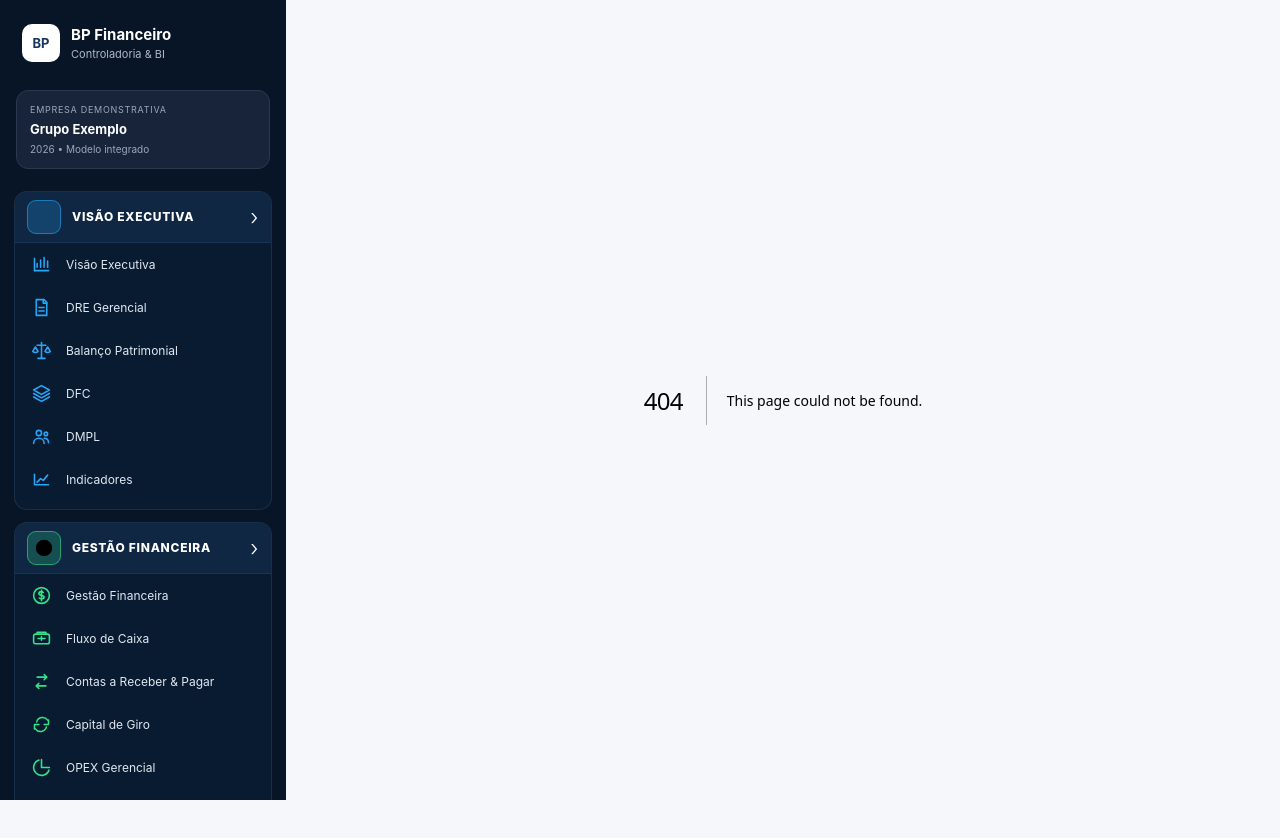
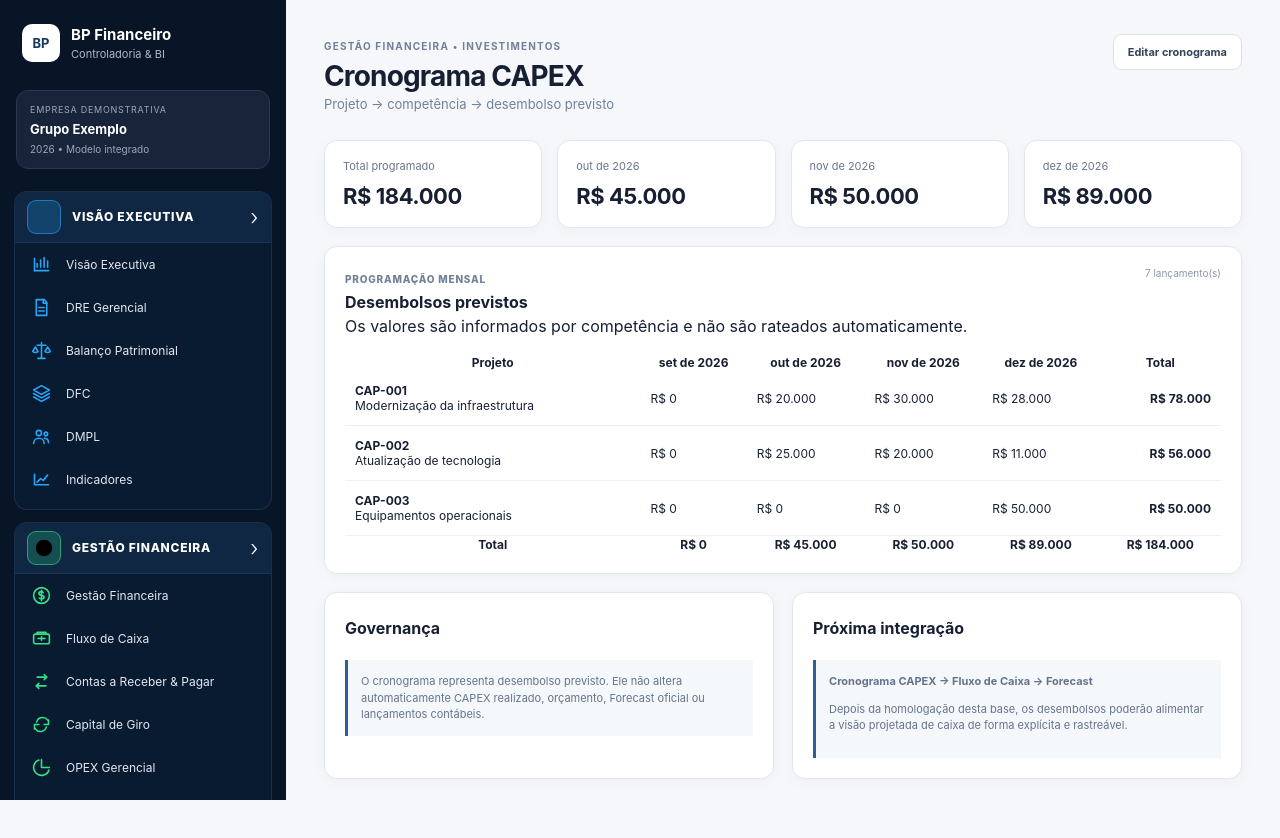
Before and after one commit to cardoso4009-byte/bp-financeiro-bi, a Next.js app: page /capex-cronograma in a window 1280 px wide. Before the commit this address had no page. Shown: the top 838 px of the page. Before the commit the page ends 800 px from the top, so only its background shows below. Built offline with nearby package versions, Linux system fonts and the light colour scheme.

Commit message:
feat: cria visao gerencial do cronograma capex

```diff
--- /dev/null
+++ b/app/capex-cronograma/page.tsx
@@ -0,0 +1,36 @@
+'use client'
+
+import { useEffect, useMemo, useState } from 'react'
+import { readCapexProjects } from '@/lib/capex-storage'
+import { readCapexSchedule, writeCapexSchedule, type CapexScheduleEntry } from '@/lib/capex-schedule'
+
+const brl=(n:number)=>n.toLocaleString('pt-BR',{style:'currency',currency:'BRL',maximumFractionDigits:0})
+const months=['2026-09','2026-10','2026-11','2026-12']
+const label=(v:string)=>{const [y,m]=v.split('-');return new Date(Number(y),Number(m)-1,1).toLocaleDateString('pt-BR',{month:'short',year:'numeric'}).replace('.','')}
+export default function CapexCronograma(){
+ const [projects]=useState(()=>readCapexProjects())
+ const [entries,setEntries]=useState<CapexScheduleEntry[]>([])
+ const [editing,setEditing]=useState(false)
+ useEffect(()=>setEntries(readCapexSchedule()),[])
+ const save=(next:CapexScheduleEntry[])=>{setEntries(next);writeCapexSchedule(next)}
+ const value=(projectId:string,competence:string)=>entries.find(e=>e.projectId===projectId&&e.competence===competence)?.plannedAmount??0
+ const setValue=(projectId:string,competence:string,v:string)=>{
+  const amount=Number(v)||0
+  const existing=entries.find(e=>e.projectId===projectId&&e.competence===competence)
+  if(existing) save(entries.map(e=>e.id===existing.id?{...e,plannedAmount:amount}:e))
+  else save([...entries,{id:`capex-sch-${Date.now()}-${projectId}-${competence}`,projectId,competence,plannedAmount:amount}])
+ }
+ const totals=useMemo(()=>months.map(m=>entries.filter(e=>e.competence===m).reduce((s,e)=>s+e.plannedAmount,0)),[entries])
+ const total=totals.reduce((a,b)=>a+b,0)
+ return <main className="bp-view bp-container">
+  <header className="bp-header"><div><small>GESTÃO FINANCEIRA • INVESTIMENTOS</small><h1>Cronograma CAPEX</h1><p>Projeto → competência → desembolso previsto</p></div><button className="secondary-btn" onClick={()=>setEditing(v=>!v)}>{editing?'Concluir edição':'Editar cronograma'}</button></header>
+  <section className="cards"><Metric label="Total programado" value={total}/>{months.slice(1).map((m,i)=><Metric key={m} label={label(m)} value={totals[i+1]}/>)}</section>
+  <section className="bp-card"><div className="bp-card-title"><div><small>PROGRAMAÇÃO MENSAL</small><h2>Desembolsos previstos</h2><p className="bp-muted">Os valores são informados por competência e não são rateados automaticamente.</p></div><span>{entries.length} lançamento(s)</span></div>
+   <div className="table-wrap"><table><thead><tr><th>Projeto</th>{months.map(m=><th key={m}>{label(m)}</th>)}<th>Total</th></tr></thead><tbody>
+    {projects.map(p=>{const row=months.map(m=>value(p.id,m));return <tr key={p.id}><td><b>{p.code}</b><br/><span className="bp-muted">{p.name}</span></td>{months.map((m,i)=><td key={m}>{editing?<input className="compact-field" type="number" min="0" value={row[i]} onChange={e=>setValue(p.id,m,e.target.value)}/>:brl(row[i])}</td>)}<td><b>{brl(row.reduce((a,b)=>a+b,0))}</b></td></tr>})}
+   </tbody><tfoot><tr><th>Total</th>{totals.map((v,i)=><th key={months[i]}>{brl(v)}</th>)}<th>{brl(total)}</th></tr></tfoot></table></div>
+  </section>
+  <section className="grid"><section className="bp-card"><div className="bp-card-title"><h2>Governança</h2></div><div className="note">O cronograma representa desembolso previsto. Ele não altera automaticamente CAPEX realizado, orçamento, Forecast oficial ou lançamentos contábeis.</div></section><section className="bp-card"><div className="bp-card-title"><h2>Próxima integração</h2></div><div className="note"><b>Cronograma CAPEX → Fluxo de Caixa → Forecast</b><p>Depois da homologação desta base, os desembolsos poderão alimentar a visão projetada de caixa de forma explícita e rastreável.</p></div></section></section>
+ </main>
+}
+function Metric({label,value}:{label:string;value:number}){return <div className="card"><span>{label}</span><strong>{brl(value)}</strong></div>}
```
